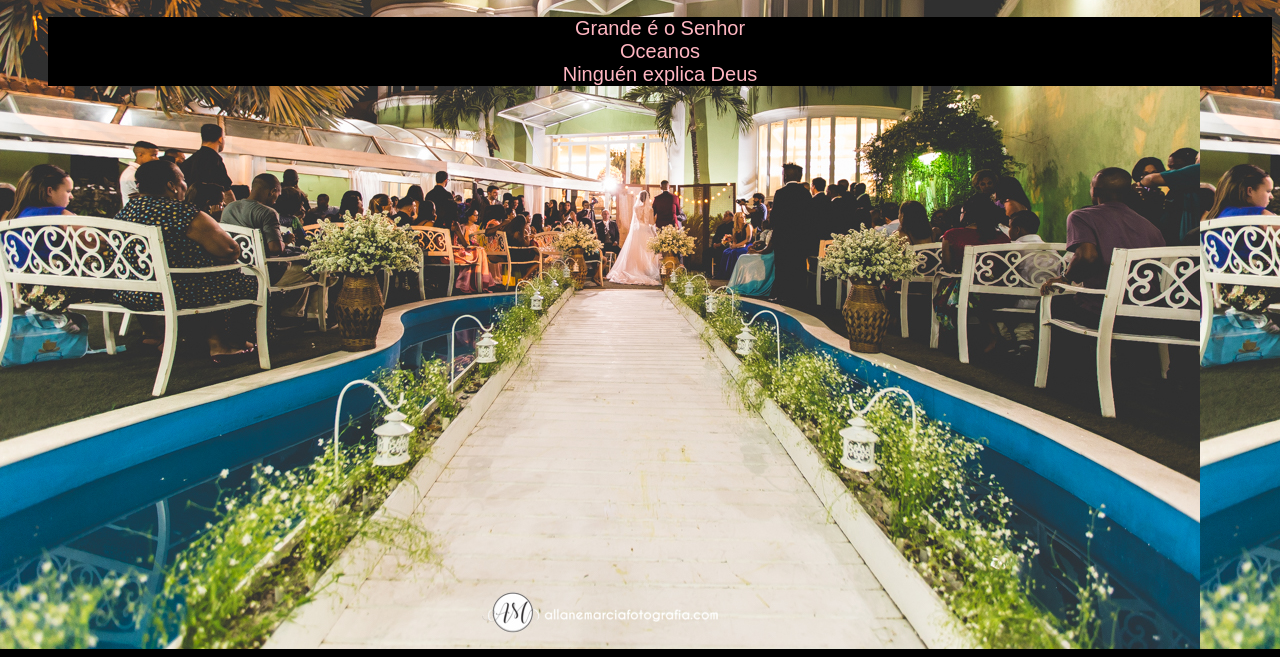
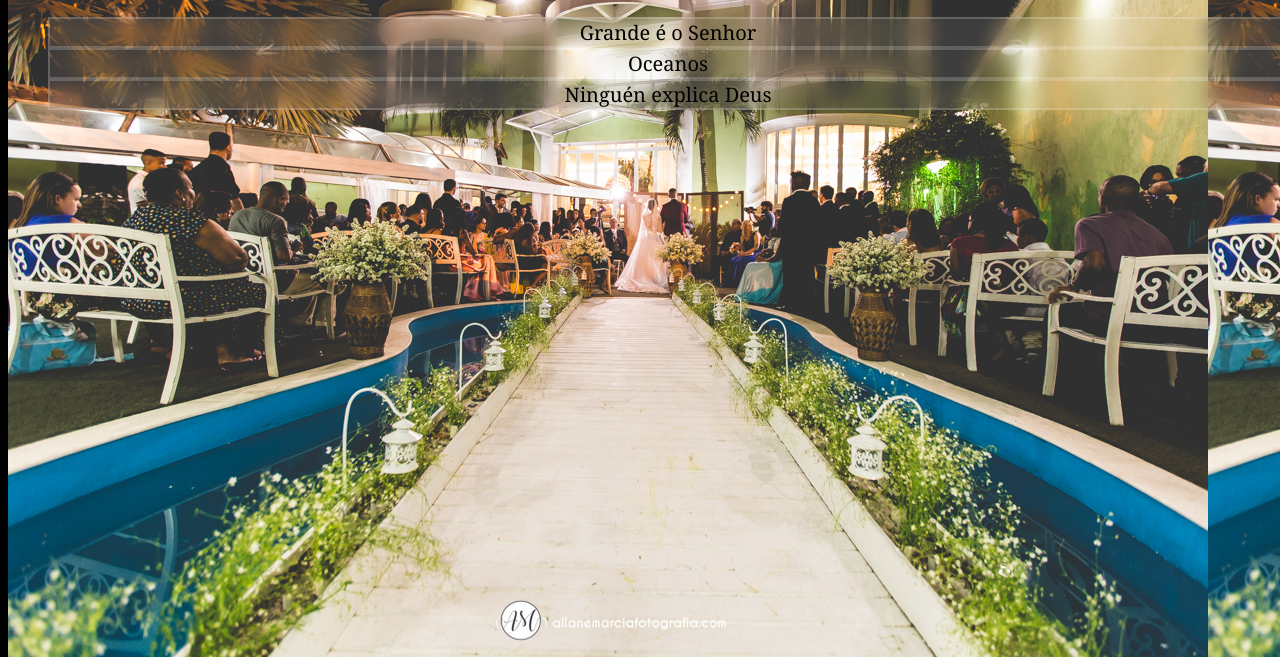
Before and after one commit to MatheuzAmaral/Workspace, a plain HTML site: page Estudo/index.html in a window 1280 px wide. Shown: the part 151-808 px from the top of the page. Drawn offline with Linux system fonts and the light colour scheme.

Commit message:
transparencia

```diff
--- a/Estudo/main.css
+++ b/Estudo/main.css
@@ -1,5 +1,9 @@
-body {
-    background-color: black
+html,body {
+    background-color: black;
+    padding: 0%;
+    width: 100%;
+    height: 100%;
+    border: 0%;
 
 }
 
@@ -20,13 +24,15 @@ h2 {
 }
 
 li {
-    color: #FFB6C1;
-    font-family:Arial, Helvetica, sans-serif;
+    color: black;
+    font-family:Georgia, 'Times New Roman', Times, serif;
     font-size: 20px;
     list-style: none;
     text-align: center;
     opacity: 90px;
-    background: black;
-    background: opacity 90;
+    background: #ffffff10;
+    border: 2px solid #ffffff30;
+    margin: 0%;
+    backdrop-filter: blur(10px);
 
 }
```
